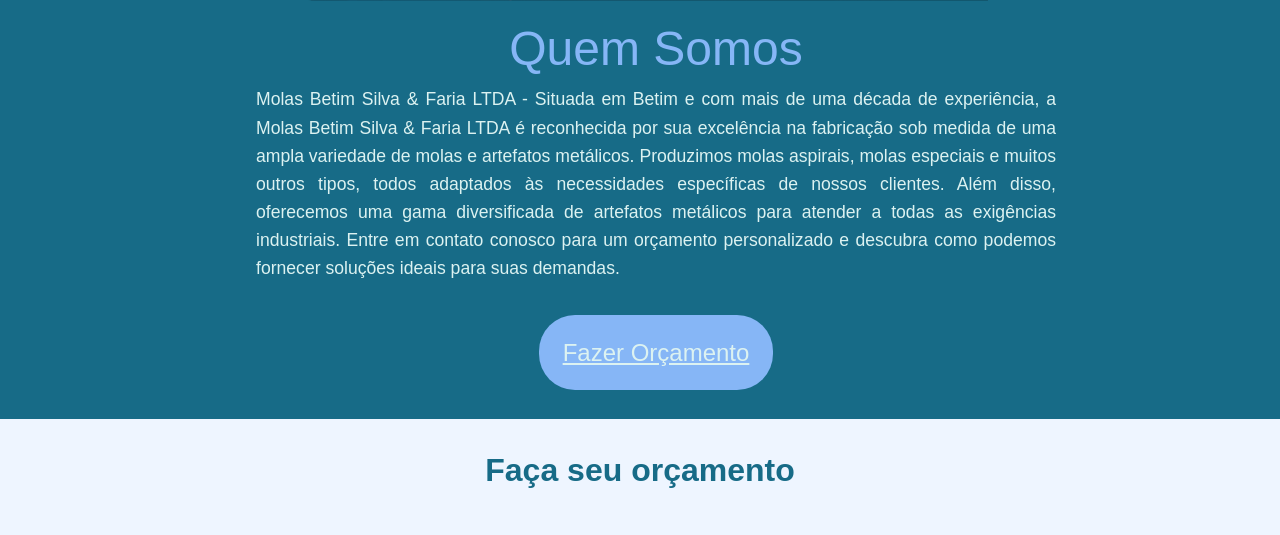
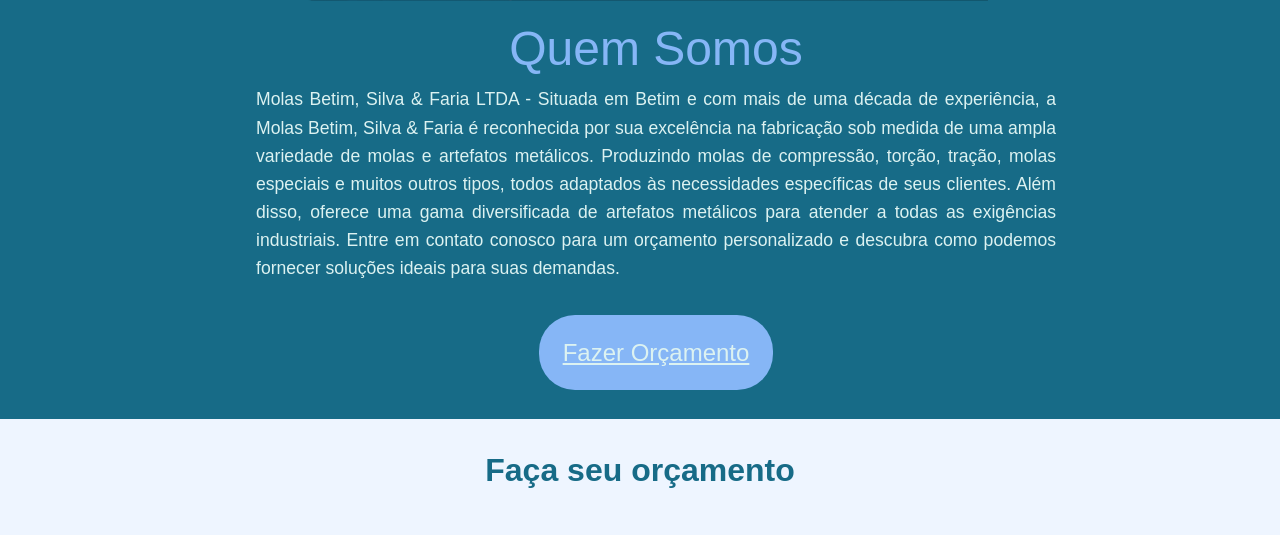
Before and after one commit to SouBigod/Molas-Betim, a plain HTML site: page index.html in a window 1280 px wide. Shown: the part 2024-2559 px from the top of the page. Drawn offline with nearby package versions, Linux system fonts and the light colour scheme.

Commit message:
Update index.html

```diff
--- a/index.html
+++ b/index.html
@@ -106,13 +106,7 @@
           </div>
           <div class="quemsomos__part1">
             <h4>Quem Somos</h4>
-            <p class="quemsomos__texto1">Molas Betim Silva & Faria LTDA - Situada em Betim e com mais de uma década de
-              experiência, a Molas Betim Silva & Faria LTDA é reconhecida por sua excelência na fabricação sob medida de
-              uma ampla variedade de molas e artefatos metálicos. Produzimos molas aspirais, molas especiais e muitos
-              outros tipos, todos adaptados às necessidades específicas de nossos clientes. Além disso, oferecemos uma
-              gama diversificada de artefatos metálicos para atender a todas as exigências industriais. Entre em contato
-              conosco para um orçamento personalizado e descubra como podemos fornecer soluções ideais para suas
-              demandas.
+            <p class="quemsomos__texto1">Molas Betim, Silva & Faria LTDA - Situada em Betim e com mais de uma década de experiência, a Molas Betim, Silva & Faria é reconhecida por sua excelência na fabricação sob medida de uma ampla variedade de molas e artefatos metálicos. Produzindo molas de compressão, torção, tração, molas especiais e muitos outros tipos, todos adaptados às necessidades específicas de seus clientes. Além disso, oferece uma gama diversificada de artefatos metálicos para atender a todas as exigências industriais. Entre em contato conosco para um orçamento personalizado e descubra como podemos fornecer soluções ideais para suas demandas.
             </p>
             <a class="quemsomos__btn" href="#Orc">Fazer Orçamento</a>
           </div>
```
